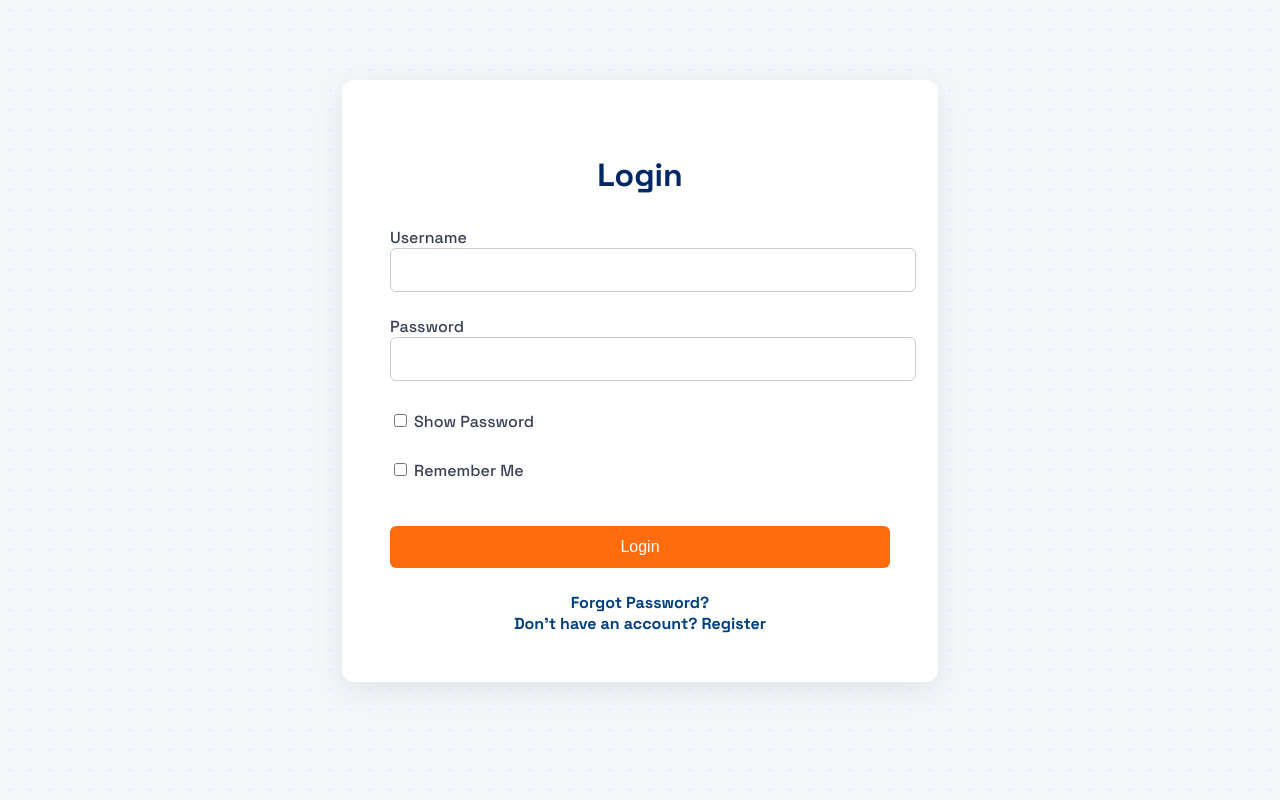
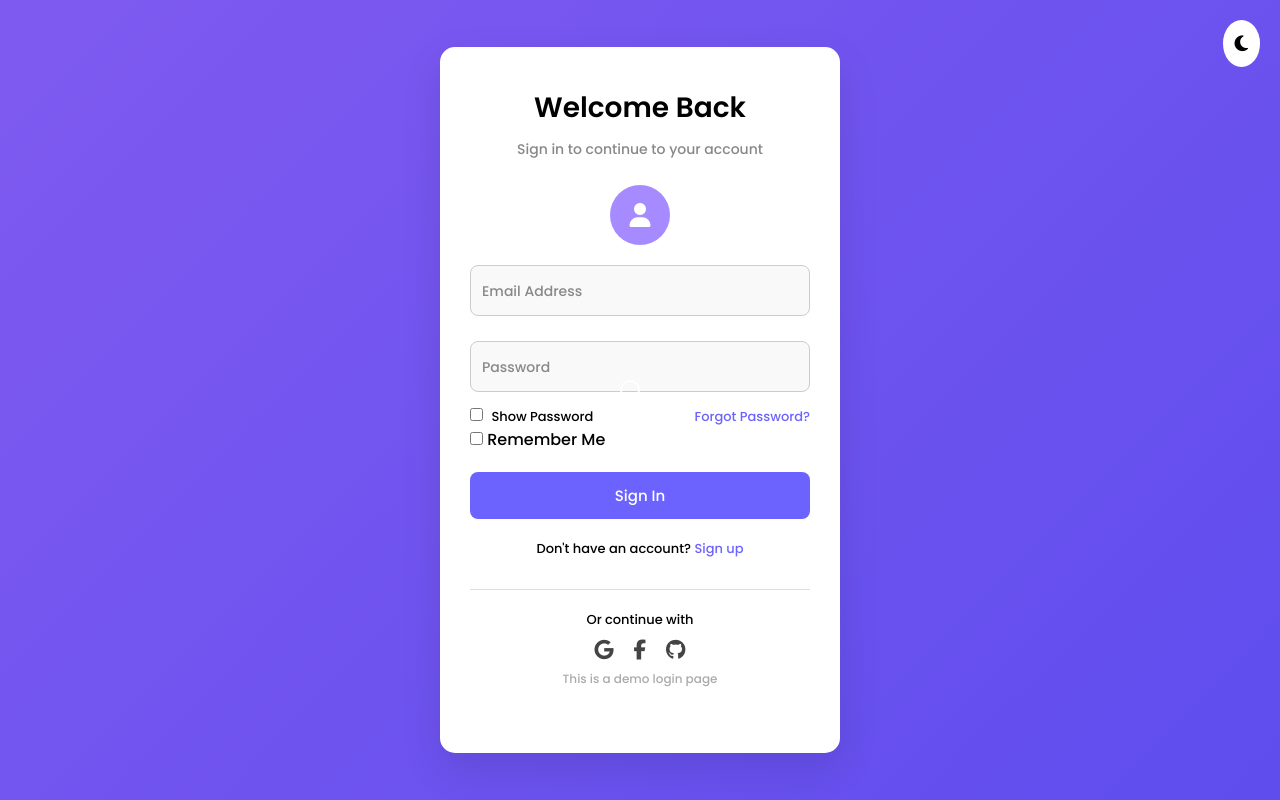
Before and after one commit to Aparna-26-02/Securanote, a Flask app: page /login in a window 1280 px wide. Run offline with Flask 3, Linux system fonts and the light colour scheme; parts of the project's set-up code (start-up, migrations or seed data) failed here and were passed over.

Commit message:
Update login.html

```diff
--- a/Securanote/securanote/templates/login.html
+++ b/Securanote/securanote/templates/login.html
@@ -3,106 +3,279 @@
 <head>
   <meta charset="UTF-8">
   <title>Login | SecuraNote</title>
-  <link rel="stylesheet" href="https://cdnjs.cloudflare.com/ajax/libs/animate.css/4.1.1/animate.min.css" />
+  <meta name="viewport" content="width=device-width, initial-scale=1.0">
+
+  <!-- Fonts & Icons -->
+  <link href="https://fonts.googleapis.com/css2?family=Poppins:wght@300;500;600&display=swap" rel="stylesheet">
+  <link rel="stylesheet" href="https://cdnjs.cloudflare.com/ajax/libs/font-awesome/6.5.0/css/all.min.css">
+
   <style>
-    @import url('https://fonts.googleapis.com/css2?family=Space+Grotesk:wght@400;500;700&display=swap');
+    * {
+      margin: 0;
+      padding: 0;
+      box-sizing: border-box;
+      font-family: 'Poppins', sans-serif;
+    }
+
+    html, body {
+      height: 100%;
+      overflow: hidden;
+    }
 
     body {
-      margin: 0;
-      font-family: 'Space Grotesk', sans-serif;
-      background-color: #f4f7fa;
-      color: #0e1128;
-      background-image: radial-gradient(#e0e7ff 1px, transparent 1px);
-      background-size: 20px 20px;
+      display: flex;
+      align-items: center;
+      justify-content: center;
+      background: linear-gradient(135deg, #7f5af0, #5f4dee);
+      cursor: none;
+      transition: background 0.3s ease;
+    }
+
+    body.dark {
+      background: linear-gradient(135deg, #1e1e2f, #12121b);
+    }
+
+    .custom-cursor {
+      width: 20px;
+      height: 20px;
+      border: 2px solid #fff;
+      border-radius: 50%;
+      position: fixed;
+      pointer-events: none;
+      transform: translate(-50%, -50%);
+      z-index: 9999;
+      transition: transform 0.1s ease;
+    }
+
+    .theme-toggle {
+      position: absolute;
+      top: 20px;
+      right: 20px;
+      font-size: 18px;
+      background: white;
+      border: none;
+      padding: 10px 12px;
+      border-radius: 50%;
+      cursor: pointer;
+      z-index: 10;
+    }
+
+    .progress-bar {
+      position: fixed;
+      top: 0;
+      left: 0;
+      height: 4px;
+      background-color: #ff9800;
+      width: 0;
+      z-index: 9999;
+      transition: width 1.5s ease-in-out;
     }
 
     .container {
-      max-width: 500px;
-      margin: 5rem auto;
-      background: #ffffff;
-      padding: 3rem;
-      border-radius: 12px;
-      box-shadow: 0 8px 30px rgba(0, 0, 0, 0.08);
+      background-color: white;
+      width: 100%;
+      max-width: 400px;
+      padding: 40px 30px;
+      border-radius: 15px;
+      box-shadow: 0 15px 40px rgba(0,0,0,0.1);
+      text-align: center;
+      animation: fadeInUp 0.8s ease-out;
+      transition: background 0.3s ease, color 0.3s ease;
+    }
+
+    body.dark .container {
+      background-color: #2b2b38;
+      color: white;
     }
 
     h2 {
-      text-align: center;
-      font-size: 32px;
-      margin-bottom: 2rem;
-      color: #002766;
+      margin-bottom: 10px;
+      font-size: 28px;
+      font-weight: 600;
     }
 
-    form p {
-      margin-bottom: 1.5rem;
+    p {
+      font-size: 14px;
+      color: #888;
+      margin-bottom: 25px;
     }
 
-    input[type="text"],
-    input[type="password"],
-    input[type="email"] {
-      width: 100%;
-      padding: 0.75rem;
-      font-size: 16px;
-      border: 1px solid #ccc;
-      border-radius: 6px;
+    body.dark p {
+      color: #ccc;
     }
 
-    label {
-      font-weight: 500;
-      color: #3a3f58;
+    .user-icon {
+      background-color: #a58bff;
+      color: white;
+      font-size: 24px;
+      width: 60px;
+      height: 60px;
+      border-radius: 50%;
+      display: flex;
+      align-items: center;
+      justify-content: center;
+      margin: 0 auto 20px;
+      transition: transform 0.3s ease;
     }
 
-    input[type="checkbox"] {
-      margin-top: 0.6rem;
+    .user-icon:hover {
+      transform: scale(1.1);
     }
 
-    button[type="submit"],
-    input[type="submit"] {
-      background-color: #ff6c0e;
+    form {
+      text-align: left;
+    }
+
+    .form-group {
+      position: relative;
+      margin-bottom: 25px;
+    }
+
+    .form-group input {
+      width: 100%;
+      padding: 14px 12px;
+      border: 1px solid #ccc;
+      border-radius: 8px;
+      font-size: 14px;
+      background-color: #f9f9f9;
+      outline: none;
+    }
+
+    body.dark .form-group input {
+      background-color: #444;
+      color: white;
+      border: 1px solid #666;
+    }
+
+    .form-group label {
+      position: absolute;
+      top: 50%;
+      left: 12px;
+      color: #888;
+      font-size: 14px;
+      transform: translateY(-50%);
+      pointer-events: none;
+      transition: all 0.2s ease;
+    }
+
+    .form-group input:focus + label,
+    .form-group input:not(:placeholder-shown) + label {
+      top: -10px;
+      left: 10px;
+      background-color: white;
+      padding: 0 5px;
+      font-size: 12px;
+      color: #6c63ff;
+    }
+
+    body.dark .form-group input:focus + label,
+    body.dark .form-group input:not(:placeholder-shown) + label {
+      background-color: #2b2b38;
+    }
+
+    .remember-forgot {
+      display: flex;
+      justify-content: space-between;
+      align-items: center;
+      font-size: 13px;
+      margin-top: -10px;
+    }
+
+    .remember-forgot a {
+      color: #6c63ff;
+      text-decoration: none;
+    }
+
+    .remember-forgot input[type="checkbox"] {
+      margin-right: 5px;
+    }
+
+    .submit-btn {
+      width: 100%;
+      padding: 12px;
+      background-color: #6c63ff;
       color: white;
       border: none;
-      padding: 0.75rem;
-      font-size: 16px;
-      border-radius: 6px;
+      font-size: 15px;
+      font-weight: 500;
+      border-radius: 8px;
       cursor: pointer;
-      width: 100%;
-      margin-top: 1.5rem;
+      margin-top: 20px;
+      transition: background 0.3s ease;
     }
 
     .footer-link {
-      text-align: center;
-      margin-top: 1.5rem;
+      font-size: 13px;
+      margin-top: 20px;
     }
 
     .footer-link a {
-      color: #004080;
+      color: #6c63ff;
       text-decoration: none;
-      font-weight: 600;
+      font-weight: 500;
     }
 
-    .footer-link a:hover {
-      text-decoration: underline;
+    .social-login {
+      margin-top: 30px;
+      border-top: 1px solid #ddd;
+      padding-top: 20px;
+      font-size: 13px;
     }
 
-    .message-error {
-      color: red;
-      font-size: 14px;
+    .social-icons {
+      display: flex;
+      justify-content: center;
+      gap: 20px;
+      margin-top: 10px;
     }
 
-    .message-success {
-      color: green;
-      font-size: 14px;
+    .social-icons i {
+      font-size: 20px;
+      color: #444;
+      transition: transform 0.3s ease;
+      cursor: pointer;
     }
 
-    .message-info {
-      color: blue;
-      font-size: 14px;
+    .social-icons i:hover {
+      transform: scale(1.2);
+      color: #6c63ff;
+    }
+
+    .message-error { color: red; font-size: 14px; }
+    .message-success { color: green; font-size: 14px; }
+    .message-info { color: blue; font-size: 14px; }
+
+    @media (max-width: 480px) {
+      .container {
+        padding: 30px 20px;
+      }
+    }
+
+    @keyframes fadeInUp {
+      from { transform: translateY(40px); opacity: 0; }
+      to   { transform: translateY(0); opacity: 1; }
     }
   </style>
 </head>
 <body>
 
+<!-- Progress Bar -->
+<div class="progress-bar" id="progress"></div>
+
+<!-- Dark Mode Toggle -->
+<button class="theme-toggle" onclick="toggleTheme()" title="Toggle Dark Mode">
+  <i class="fas fa-moon"></i>
+</button>
+
+<!-- Custom Cursor -->
+<div class="custom-cursor" id="cursor"></div>
+
+<!-- Main Container -->
 <div class="container animate__animated animate__fadeIn">
-  <h2>Login</h2>
+  <h2>Welcome Back</h2>
+  <p>Sign in to continue to your account</p>
+
+  <div class="user-icon"><i class="fas fa-user"></i></div>
 
   {% with messages = get_flashed_messages(with_categories=true) %}
     {% if messages %}
@@ -114,28 +287,81 @@
     {% endif %}
   {% endwith %}
 
-  <form method="POST">
+  <form method="POST" onsubmit="return playFeedback()">
     {{ form.hidden_tag() }}
 
-    <p>{{ form.username.label }}<br>{{ form.username(size=30) }}</p>
-    <p>{{ form.password.label }}<br>{{ form.password(size=30, id='password') }}</p>
+    <div class="form-group">
+      {{ form.username(class="input", placeholder=" ", id="email") }}
+      <label for="email">Email Address</label>
+    </div>
 
-    <label><input type="checkbox" onclick="togglePassword()"> Show Password</label><br><br>
-    <label>{{ form.remember() }} Remember Me</label><br><br>
+    <div class="form-group">
+      {{ form.password(class="input", placeholder=" ", id="password") }}
+      <label for="password">Password</label>
+    </div>
 
-    {{ form.submit() }}
+    <div class="remember-forgot">
+      <label><input type="checkbox" onclick="togglePassword()"> Show Password</label>
+      <a href="{{ url_for('auth.forgot_password') }}">Forgot Password?</a>
+    </div>
+
+    <label>{{ form.remember() }} Remember Me</label>
+    <input type="submit" class="submit-btn" value="Sign In" id="submitBtn">
   </form>
 
   <div class="footer-link">
-    <a href="{{ url_for('auth.forgot_password') }}">Forgot Password?</a><br>
-    <a href="{{ url_for('auth.register') }}">Don't have an account? Register</a>
+    Don't have an account? <a href="{{ url_for('auth.register') }}">Sign up</a>
+  </div>
+
+  <div class="social-login">
+    <div>Or continue with</div>
+    <div class="social-icons">
+      <i class="fab fa-google"></i>
+      <i class="fab fa-facebook-f"></i>
+      <i class="fab fa-github"></i>
+    </div>
+    <p style="margin-top:10px; font-size:12px; color:#aaa;">This is a demo login page</p>
   </div>
 </div>
 
+<!-- Audio -->
+<audio id="loginSound">
+  <source src="https://cdn.pixabay.com/download/audio/2022/03/15/audio_f04f02c1f1.mp3?filename=click-tone-107087.mp3" type="audio/mp3">
+</audio>
+
+<!-- Scripts -->
 <script>
+  // Custom Cursor
+  const cursor = document.getElementById("cursor");
+  document.addEventListener("mousemove", (e) => {
+    cursor.style.left = `${e.clientX}px`;
+    cursor.style.top = `${e.clientY}px`;
+  });
+
+  // Toggle Password
   function togglePassword() {
-    const pwdField = document.getElementById("password");
-    pwdField.type = pwdField.type === "password" ? "text" : "password";
+    const pwd = document.getElementById("password");
+    pwd.type = pwd.type === "password" ? "text" : "password";
+  }
+
+  // Theme Toggle
+  function toggleTheme() {
+    document.body.classList.toggle("dark");
+  }
+
+  // Audio + Progress Loader
+  function playFeedback() {
+    const audio = document.getElementById("loginSound");
+    const progress = document.getElementById("progress");
+
+    audio.play();
+    progress.style.width = "100%";
+
+    setTimeout(() => {
+      progress.style.width = "0%";
+    }, 2000); // Simulated loading time
+
+    return true;
   }
 </script>
 
```
